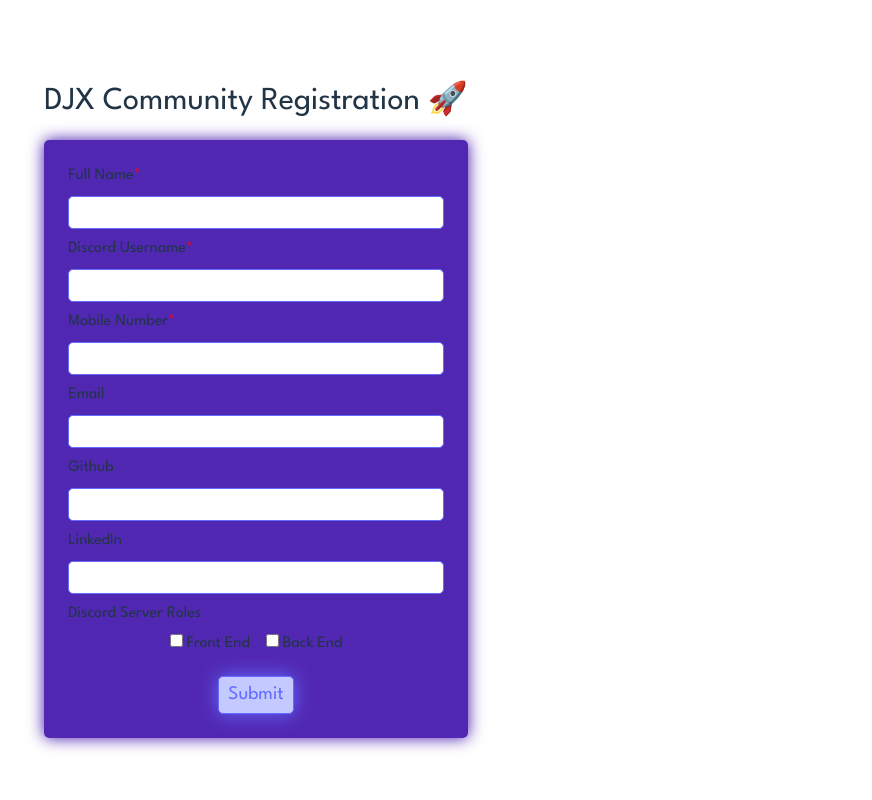
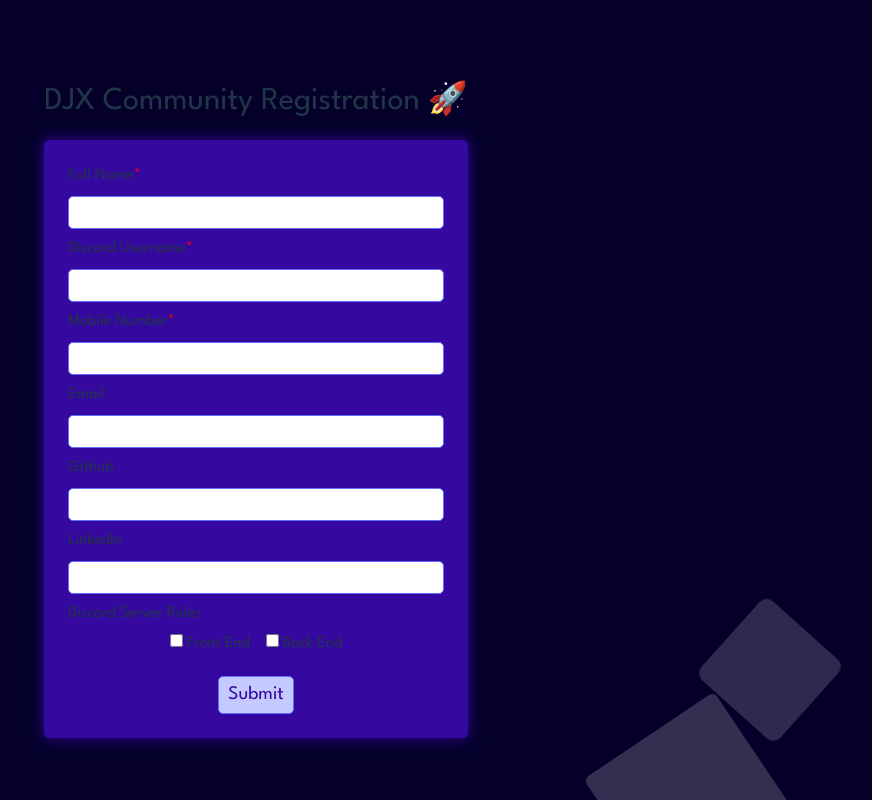
Before and after one commit to djx-community/discord-registration, a React (Vite) app: page / in a window 1280 px wide. Shown: the whole page, without its empty margins (384-1256 px from the left). Built offline with nearby package versions, Linux system fonts and the light colour scheme.

Commit message:
background animation added

```diff
--- a/src/App.css
+++ b/src/App.css
@@ -10,15 +10,16 @@
   will-change: filter;
   transition: filter 300ms;
 }
+
 .logo:hover {
   filter: drop-shadow(0 0 2em #646cffaa);
 }
 
 .card {
   padding: 0.5em;
-  box-shadow: 0 0 1em #3e10aa;
+  box-shadow: 0 0 1em #35089f;
   border-radius: 5px;
-  background: linear-gradient(rgba(62, 16, 170, 0.9), rgba(62, 16, 170, 0.9));
+  background: #35089f;
   position: relative;
   width: auto;
 }
@@ -57,16 +58,16 @@
 
 #submitButton {
   margin: 1em 0 0 0 !important;
-  box-shadow: 0 0 1em #646cff;
-  border: 1px solid #646cff;
-  color: #646cff !important;
+  box-shadow: 0 0 1em #35089f;
+  border: 1px solid #35089f;
+  color: #35089f !important;
   background-color: #c4caff;
   font-size: 1.20em !important;
 }
 
 #submitButton:hover {
-  box-shadow: 0 0 1em #646cffaa;
-  border: 1px solid #646cffaa;
+  box-shadow: 0 0 1em #35089f;
+  border: 1px solid #35089f;
   color: #fff !important;
   background-color: #646cff;
   cursor: pointer;
@@ -83,3 +84,119 @@
 .required {
   color: #ff0000;
 }
+
+@keyframes animate {
+  0% {
+    transform: translateY(0) rotate(0deg);
+    opacity: 1;
+    border-radius: 0;
+  }
+
+  100% {
+    transform: translateY(-1000px) rotate(720deg);
+    opacity: 0;
+    border-radius: 50%;
+  }
+}
+
+.background {
+  position: fixed;
+  width: 100vw;
+  height: 100vh;
+  top: 0;
+  left: 0;
+  margin: 0;
+  padding: 0;
+  background: #040029;
+  overflow: hidden;
+}
+
+.background li {
+  position: absolute;
+  display: block;
+  list-style: none;
+  width: 20px;
+  height: 20px;
+  background: rgba(255, 255, 255, 0.2);
+  animation: animate 19s linear infinite;
+}
+
+.background li:nth-child(0) {
+  left: 1%;
+  width: 168px;
+  height: 168px;
+  bottom: -168px;
+  animation-delay: 1s;
+}
+
+.background li:nth-child(1) {
+  left: 86%;
+  width: 106px;
+  height: 106px;
+  bottom: -106px;
+  animation-delay: 2s;
+}
+
+.background li:nth-child(2) {
+  left: 78%;
+  width: 157px;
+  height: 157px;
+  bottom: -157px;
+  animation-delay: 4s;
+}
+
+.background li:nth-child(3) {
+  left: 80%;
+  width: 136px;
+  height: 136px;
+  bottom: -136px;
+  animation-delay: 6s;
+}
+
+.background li:nth-child(4) {
+  left: 88%;
+  width: 130px;
+  height: 130px;
+  bottom: -130px;
+  animation-delay: 20s;
+}
+
+.background li:nth-child(5) {
+  left: 24%;
+  width: 139px;
+  height: 139px;
+  bottom: -139px;
+  animation-delay: 19s;
+}
+
+.background li:nth-child(6) {
+  left: 20%;
+  width: 193px;
+  height: 193px;
+  bottom: -193px;
+  animation-delay: 11s;
+}
+
+.background li:nth-child(7) {
+  left: 59%;
+  width: 187px;
+  height: 187px;
+  bottom: -187px;
+  animation-delay: 8s;
+}
+
+.background li:nth-child(8) {
+  left: 0%;
+  width: 193px;
+  height: 193px;
+  bottom: -193px;
+  animation-delay: 10s;
+}
+
+.background li:nth-child(9) {
+  left: 54%;
+  width: 114px;
+  height: 114px;
+  bottom: -114px;
+  animation-delay: 44s;
+}
--- a/src/App.tsx
+++ b/src/App.tsx
@@ -3,8 +3,21 @@ import './App.css'
 function App() {
 
   return (
+    <>
+      <ul className="background">
+        <li></li>
+        <li></li>
+        <li></li>
+        <li></li>
+        <li></li>
+        <li></li>
+        <li></li>
+        <li></li>
+        <li></li>
+        <li></li>
+      </ul>
       <div style={{ width: 'auto' }}>
-      <h1>DJX Community Registration 🚀</h1>
+        <h1 style={{ position: 'relative' }}>DJX Community Registration 🚀</h1>
         <div className='card'>
           <form id='discordForm' action="">
             <div className='form-item'>
@@ -51,6 +64,7 @@ function App() {
           </form>
         </div>
       </div>
+    </>
   )
 }
 
--- a/src/index.css
+++ b/src/index.css
@@ -5,8 +5,11 @@
 
   color-scheme: light dark;
   color: rgba(255, 255, 255, 0.87);
-  background-color: #242424;
-
+  background:
+    conic-gradient(#242424 25%, #0000 0) 0 0/calc(2*15px) calc(15px/9.5),
+    conic-gradient(#242424 25%, #0000 0) 0 0/calc(15px/9.5) calc(2*15px),
+    repeating-conic-gradient(#0000 0 25%, #242424 0 50%) 15px 0 /calc(2*15px) calc(2*15px),
+    radial-gradient(50% 50%, #000000 98%, #242424) 0 0/15px 15px;
   font-synthesis: none;
   text-rendering: optimizeLegibility;
   -webkit-font-smoothing: antialiased;
@@ -19,6 +22,7 @@ a {
   color: #646cff;
   text-decoration: inherit;
 }
+
 a:hover {
   color: #535bf2;
 }
@@ -41,9 +45,11 @@ h1 {
     color: #213547;
     background-color: #ffffff;
   }
+
   a:hover {
     color: #747bff;
   }
+
   button {
     background-color: #f9f9f9;
   }
```
Lines whose indentation alone changed are shown as unchanged.
